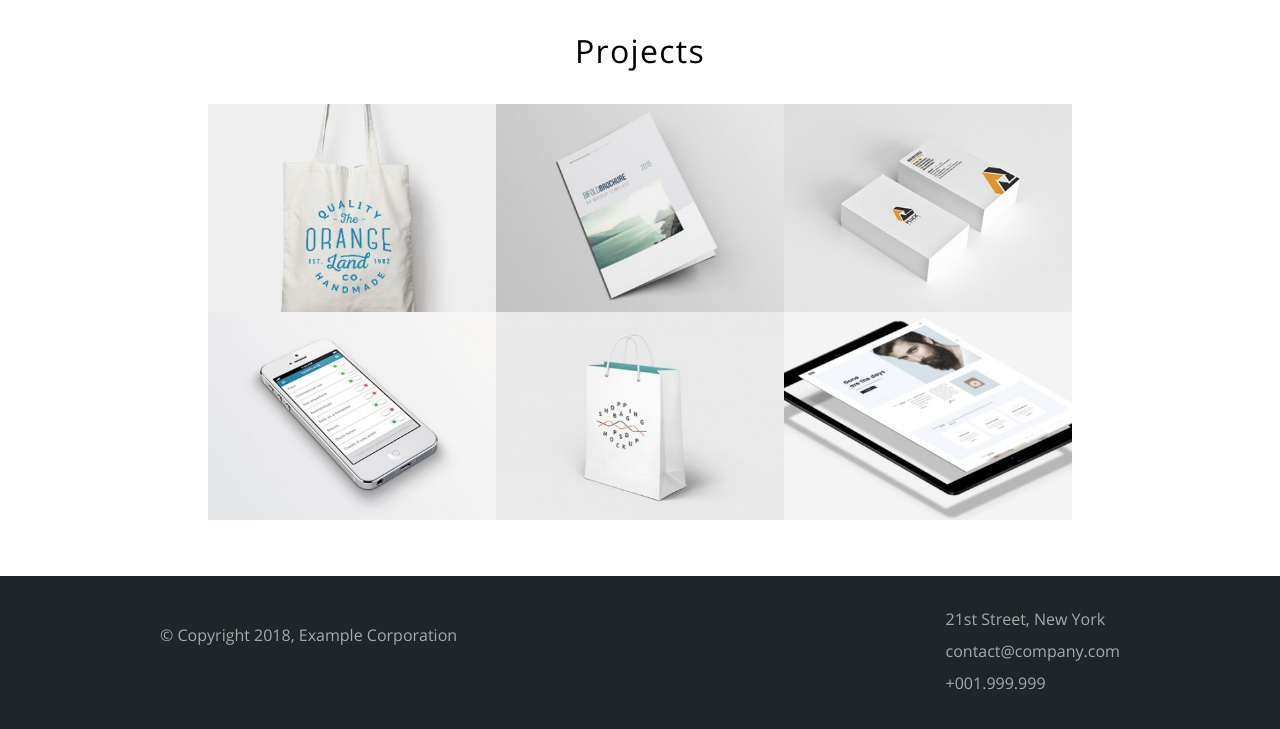
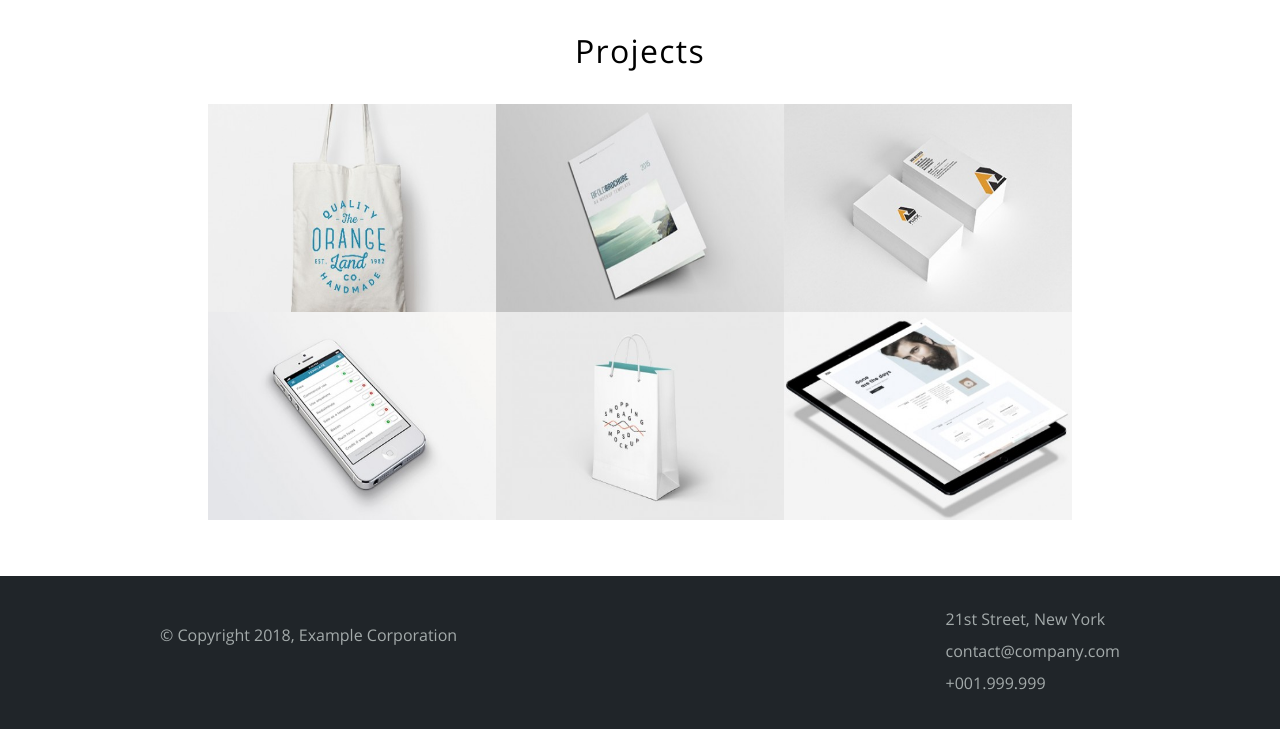
Before and after one commit to ElizabethKMathew/serviceWorkerSample, a website built with webpack: page index.html in a window 1280 px wide. Shown: the part 1095-1824 px from the top of the page. Built offline with nearby package versions, Linux system fonts and the light colour scheme.

Commit message:
code review comments

```diff
--- a/index.html
+++ b/index.html
@@ -22,10 +22,11 @@
           </ul>
         </nav>
       </div>
+      <a class="header__button" href="#">Explore</a>
     </div>
   </header>
 
-  <section class='section--services'>
+  <section class='section section--services'>
     <div class="container">
       <h2 class="section__title">Services</h2>
       <ul class="service-list">
@@ -57,16 +58,34 @@
     </div>
   </section>
 
-  <section class="section--projects">
+  <section class="section section--projects">
     <div class="container">
       <h2 class="section__title">Projects</h2>
       <ul class="section__content-list">
-        <li class="section__content-item">Project 1</li>
-        <li class="section__content-item">Project 2</li>
-        <li class="section__content-item">Project 3</li>
-        <li class="section__content-item">Project 4</li>
-        <li class="section__content-item">Project 5</li>
-        <li class="section__content-item">Project 6</li>
+        <li class="section__content-item">
+          <img src="./src/images/proj1.jpg" alt="project1">
+          <span class="item__label">Project 1</span>
+        </li>
+        <li class="section__content-item">
+          <img src="./src/images/proj2.jpg" alt="project2">
+          <span class="item__label">Project 2</span>
+        </li>
+        <li class="section__content-item">
+          <img src="./src/images/proj3.jpg" alt="project3">
+          <span class="item__label">Project 3</span>
+        </li>
+        <li class="section__content-item">
+          <img src="./src/images/proj4.jpg" alt="project4">
+          <span class="item__label">Project 4</span>
+        </li>
+        <li class="section__content-item">
+          <img src="./src/images/proj5.jpg" alt="project5">
+          <span class="item__label">Project 5</span>
+        </li>
+        <li class="section__content-item">
+          <img src="./src/images/proj6.jpg" alt="project6">
+          <span class="item__label">Project 6</span>
+        </li>
       </ul>
 
     </div>
--- a/src/sass/index.scss
+++ b/src/sass/index.scss
@@ -234,41 +234,13 @@ body {
     @extend %flex;
 
     align-items: center;
-    background-position: top center;
-    background-repeat: no-repeat;
-    background-size: cover;
     flex-basis: 30%;
     font-size: 0;
     height: 13rem;
-    justify-content: center;
     list-style: none;
     min-width: 250px;
     position: relative;
     z-index: 1;
-
-    &:nth-child(1) {
-      background-image: url('../images/proj1.jpg');
-    }
-
-    &:nth-child(2) {
-      background-image: url('../images/proj2.jpg');
-    }
-
-    &:nth-child(3) {
-      background-image: url('../images/proj3.jpg');
-    }
-
-    &:nth-child(4) {
-      background-image: url('../images/proj4.jpg');
-    }
-
-    &:nth-child(5) {
-      background-image: url('../images/proj5.jpg');
-    }
-
-    &:nth-child(6) {
-      background-image: url('../images/proj6.jpg');
-    }
 
     &::before,
     &::after {
@@ -296,6 +268,22 @@ body {
         left: 19%;
         width: 65%;
       }
+
+      img {
+        position: relative;
+        z-index: -4;
+      }
+    }
+
+    img {
+      height: 100%;
+      width: 100%;
+    }
+
+    .item__label {
+      left: 50%;
+      position: absolute;
+      transform: translateX(-50%);
     }
   }
 }
```
